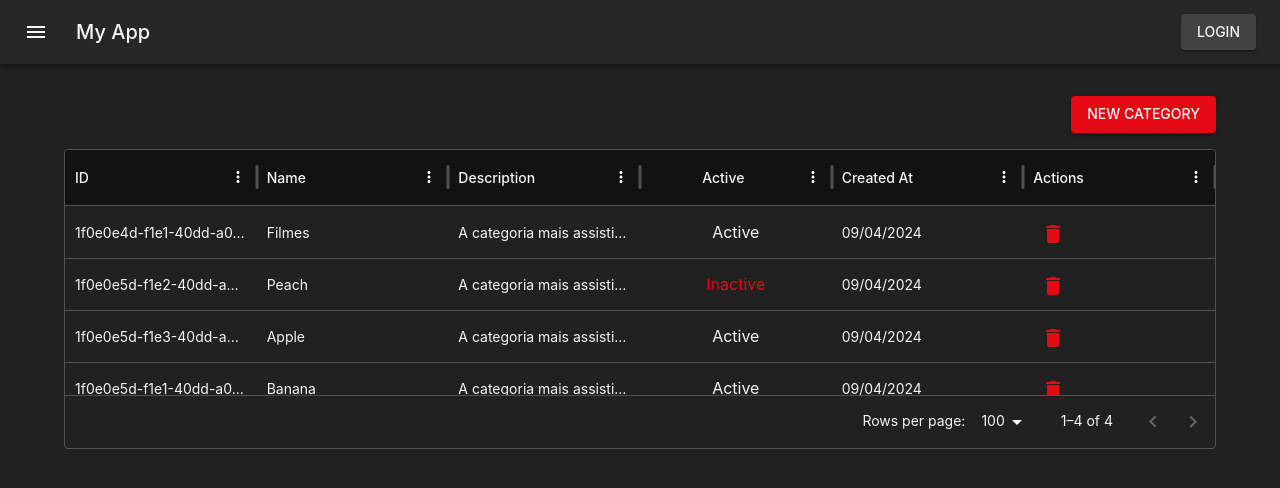
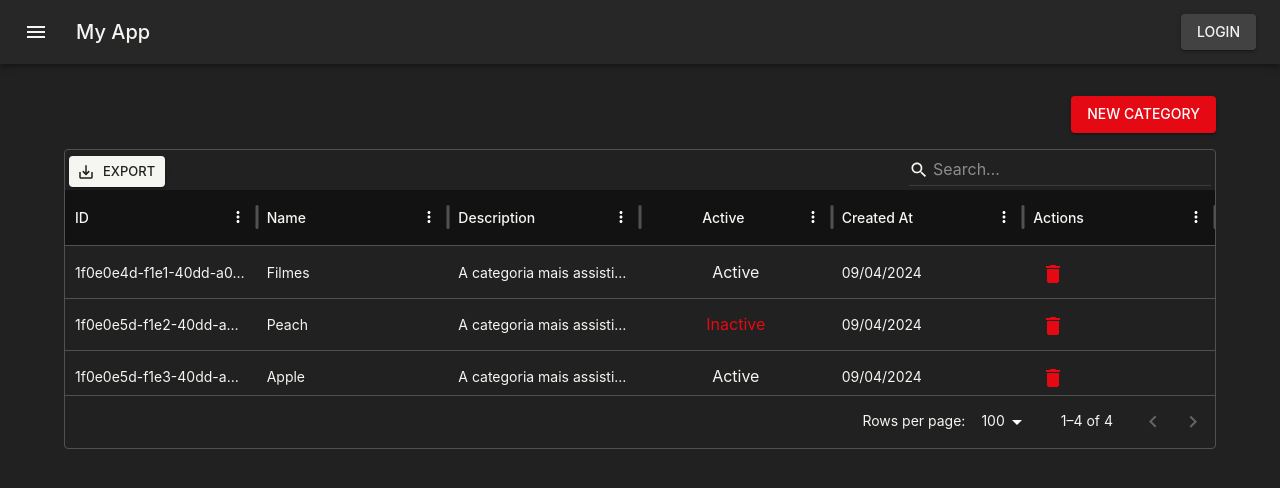
Before and after one commit to CelsoTaliatelli/app-admin-videos-frontend-react, a React (Create React App) app: page / in a window 1280 px wide. Shown: the top 488 px of the page. Built offline with nearby package versions, Linux system fonts and the light colour scheme.

Commit message:
add acions e filters no datagrid

```diff
--- a/src/features/categories/ListCategory.tsx
+++ b/src/features/categories/ListCategory.tsx
@@ -1,10 +1,15 @@
-import { Box, Typography, Button, IconButton } from "@mui/material"
+import { Box, Typography, Button, IconButton } from "@mui/material";
 import { useAppSelector } from "../../app/hooks";
 import { SelectCategories } from "./categoriesSlice";
 import { Link } from "react-router-dom";
-import { DataGrid, GridColDef, GridRenderCellParams, GridRowsProp } from '@mui/x-data-grid';
-import DeleteIcon from '@mui/icons-material/Delete';
-
+import {
+  DataGrid,
+  GridColDef,
+  GridRenderCellParams,
+  GridRowsProp,
+  GridToolbar,
+} from "@mui/x-data-grid";
+import DeleteIcon from "@mui/icons-material/Delete";
 
 const CreateCategory = () => {
   const categories = useAppSelector(SelectCategories);
@@ -14,69 +19,82 @@
     name: category.name,
     description: category.description,
     is_active: category.is_active,
-        created_at: new Date(category.created_at).toLocaleDateString('pt-BR') as string
+    created_at: new Date(category.created_at).toLocaleDateString(
+      "pt-BR"
+    ) as string,
   }));
 
   const columns: GridColDef[] = [
-        { field: 'id', headerName: 'ID', flex:1},
-        { field: 'name', headerName: 'Name', flex:1},
-        { field: 'description', headerName: 'Description',flex:1 },
-        { field: 'is_active', headerName: 'Active',flex:1, type: 'boolean',
-            renderCell: renderIsActiveCell
+    { field: "id", headerName: "ID", flex: 1 },
+    { field: "name", headerName: "Name", flex: 1 },
+    { field: "description", headerName: "Description", flex: 1 },
+    {
+      field: "is_active",
+      headerName: "Active",
+      flex: 1,
+      type: "boolean",
+      renderCell: renderIsActiveCell,
     },
-        { field: 'created_at', headerName: 'Created At',flex:1 },
+    { field: "created_at", headerName: "Created At", flex: 1 },
     {
-            field: 'actions',
-            headerName: 'Actions',
+      field: "actions",
+      headerName: "Actions",
       flex: 1,
-            renderCell: renderActionsCell
-        }
+      renderCell: renderActionsCell,
+    },
   ];
 
-    function renderIsActiveCell(row: GridRenderCellParams){
+  function renderIsActiveCell(row: GridRenderCellParams) {
     return (
-            <Typography color={row.value ? 'primary': 'secondary'}>
-                {row.value? 'Active' : 'Inactive'}
+      <Typography color={row.value ? "primary" : "secondary"}>
+        {row.value ? "Active" : "Inactive"}
       </Typography>
-        )
+    );
   }
 
-    function renderActionsCell(row: GridRenderCellParams){
+  function renderActionsCell(row: GridRenderCellParams) {
     return (
       <IconButton
         color="secondary"
-                onClick={() => console.log('click')}
+        onClick={() => console.log("click")}
         aria-label="delete"
       >
         <DeleteIcon />
       </IconButton>
-        )
+    );
   }
 
   return (
-        <Box maxWidth="lg" sx={{mt:3, mb:4}}>
+    <Box maxWidth="lg" sx={{ mt: 3, mb: 4 }}>
       <Box display="flex" justifyContent="flex-end">
         <Button
           variant="contained"
           color="secondary"
           component={Link}
           to="/categories/create"
-                    style={{marginBottom:"1rem"}}
+          style={{ marginBottom: "1rem" }}
         >
           New Category
         </Button>
       </Box>
-            {/*<Typography variant="h3" component="h1">
-                List Category: Page
-                {categories.map((category) => (
-
-                ))}
-            </Typography>*/}
-             <div style={{ height: 300, width: '100%' }}>
-                    <DataGrid rows={rows} columns={columns} />
+      <div style={{ height: 300, width: "100%" }}>
+        <DataGrid
+            slots={{toolbar: GridToolbar}}
+            disableColumnSelector={true}
+            disableColumnFilter={true}
+            disableDensitySelector={true}
+            rows={rows}
+            columns={columns}
+            slotProps={{
+                toolbar: {
+                  showQuickFilter: true,
+                  quickFilterProps: {debounceMs: 500},
+                },
+            }}
+        />
       </div>
     </Box>
   );
-}
+};
 
 export default CreateCategory;
```
Lines whose indentation alone changed are shown as unchanged.
